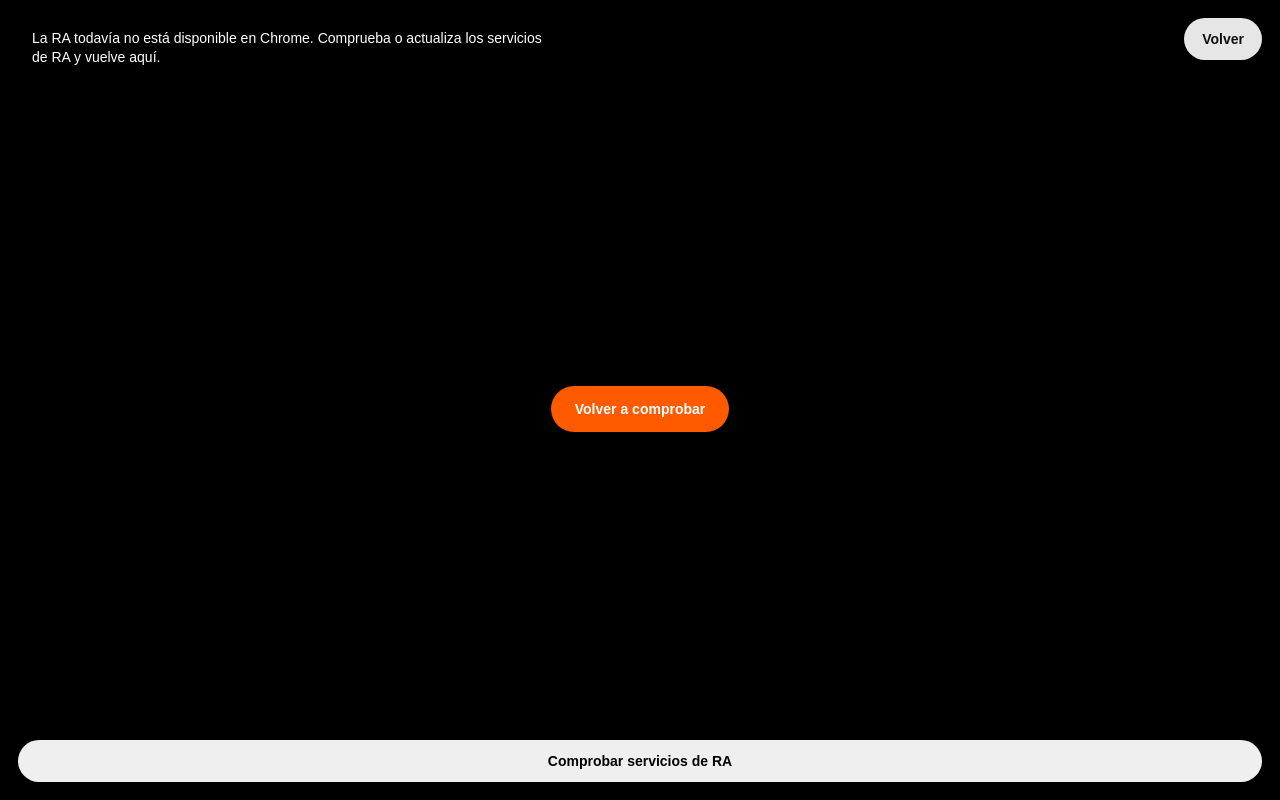
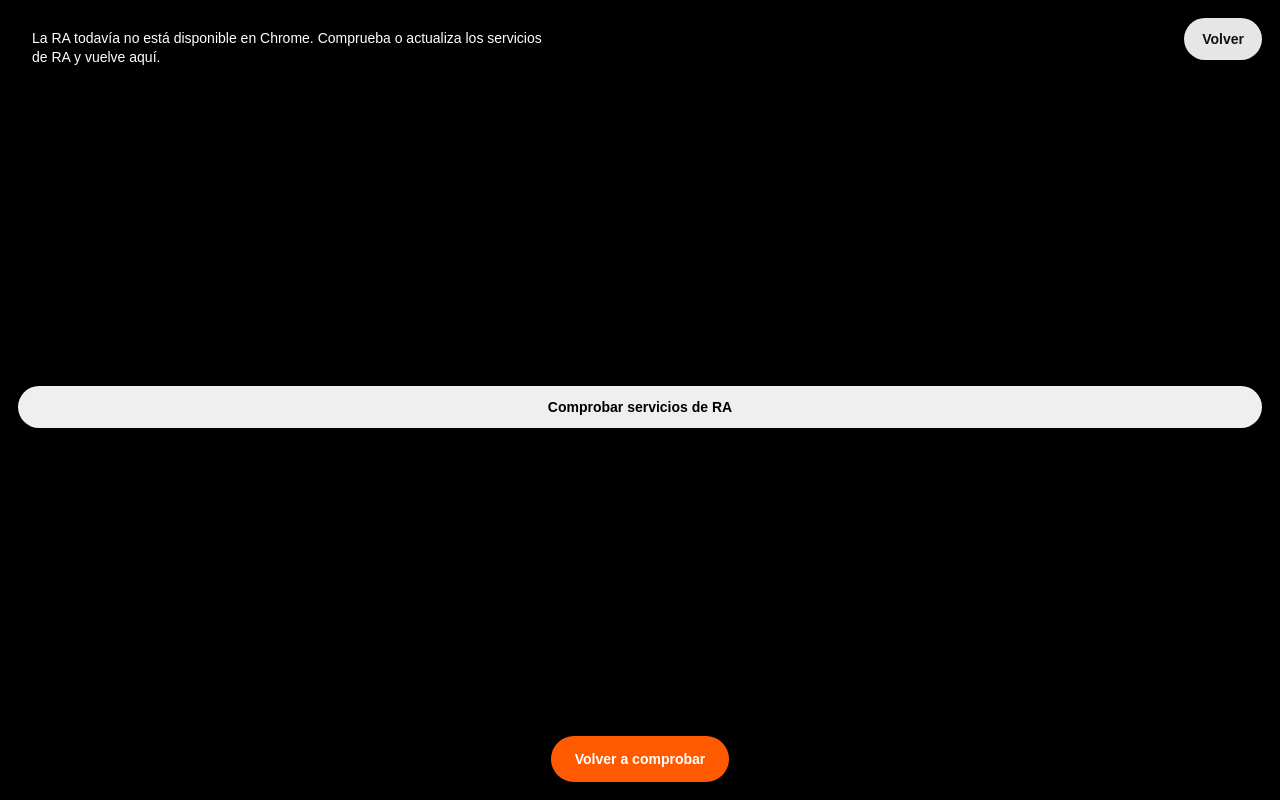
Before and after one commit to inmersoxr/ktm, a website built with Vite: page ar.html in a window 1280 px wide. Built offline with nearby package versions, Linux system fonts and the light colour scheme; what playcanvas would draw is missing.

Commit message:
Style actionable AR recovery button

```diff
--- a/ar.html
+++ b/ar.html
@@ -13,7 +13,7 @@
         #ar-status { max-width:520px; padding:11px 14px; border-radius:10px; background:rgba(0,0,0,.68); color:#fff; font-size:14px; line-height:1.35; backdrop-filter:blur(8px); }
         button { pointer-events:auto; border:0; border-radius:999px; padding:13px 18px; font-weight:700; font-size:14px; }
         #ar-back { background:rgba(255,255,255,.9); color:#111; }
-        #ar-start { align-self:center; background:#ff5a00; color:#fff; padding:15px 24px; }
+        #ar-start { align-self:center; order:2; background:#ff5a00; color:#fff; padding:15px 24px; }\n        #ar-repair { align-self:center; order:1; margin-top:auto; margin-bottom:12px; max-width:min(90vw,360px); background:rgba(255,255,255,.92); color:#151515; }\n        #ar-repair[hidden] { display:none; }
         body.xr-active #ar-ui { pointer-events:none; }
         body.xr-active #ar-status { margin:0 auto; }
     </style>
```
